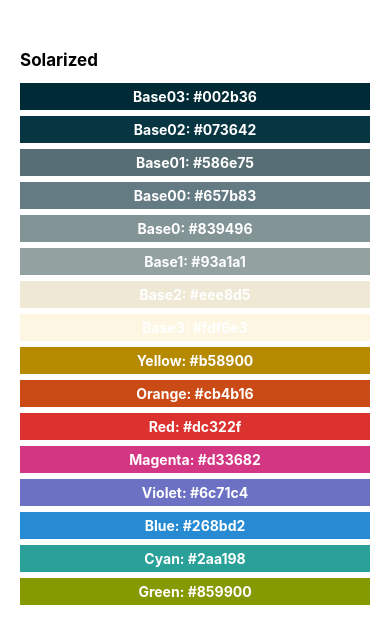
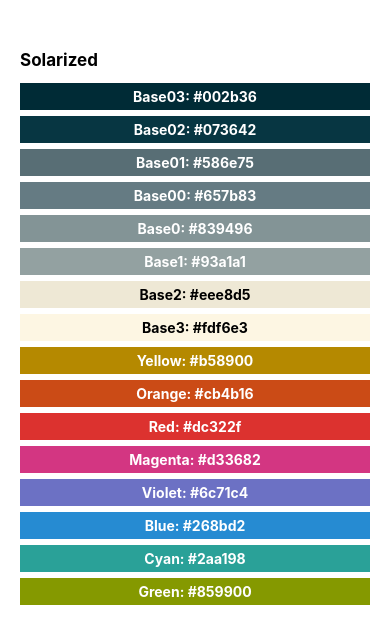
Before and after one commit to beth-gooding/frontend-masters-expo, a React Native app: screen / in a window 390 px wide. Shown: the top 644 px of the page. Built offline with nearby package versions, Linux system fonts and the light colour scheme.

Commit message:
Adds additional solution code from video

```diff
--- a/App.js
+++ b/App.js
@@ -28,13 +28,11 @@
   return (
     <SafeAreaView style={styles.safeArea}>
       <View style={[styles.container]}>
-        <View style={styles.titleContainer}>
-          <Text style={styles.title}>Solarized</Text>
-        </View>
         <FlatList
           data={COLORS}
           renderItem={renderItem}
           keyExtractor={(item) => item.colorName}
+          ListHeaderComponent={<Text style={styles.title}>Solarized</Text>}
         />
       </View>
     </SafeAreaView>
--- a/components/ColourBox.js
+++ b/components/ColourBox.js
@@ -5,9 +5,15 @@
   const boxColour = {
     backgroundColor: colourHex,
   };
+  const textColour = {
+    color:
+      parseInt(colourHex.replace('#', ''), 16) > 0xffffff / 1.1
+        ? 'black'
+        : 'white',
+  };
   return (
     <View style={[boxColour, styles.colourContainer]}>
-      <Text style={styles.white}>
+      <Text style={[styles.white, textColour]}>
         {colourName}: {colourHex}
       </Text>
     </View>
```
